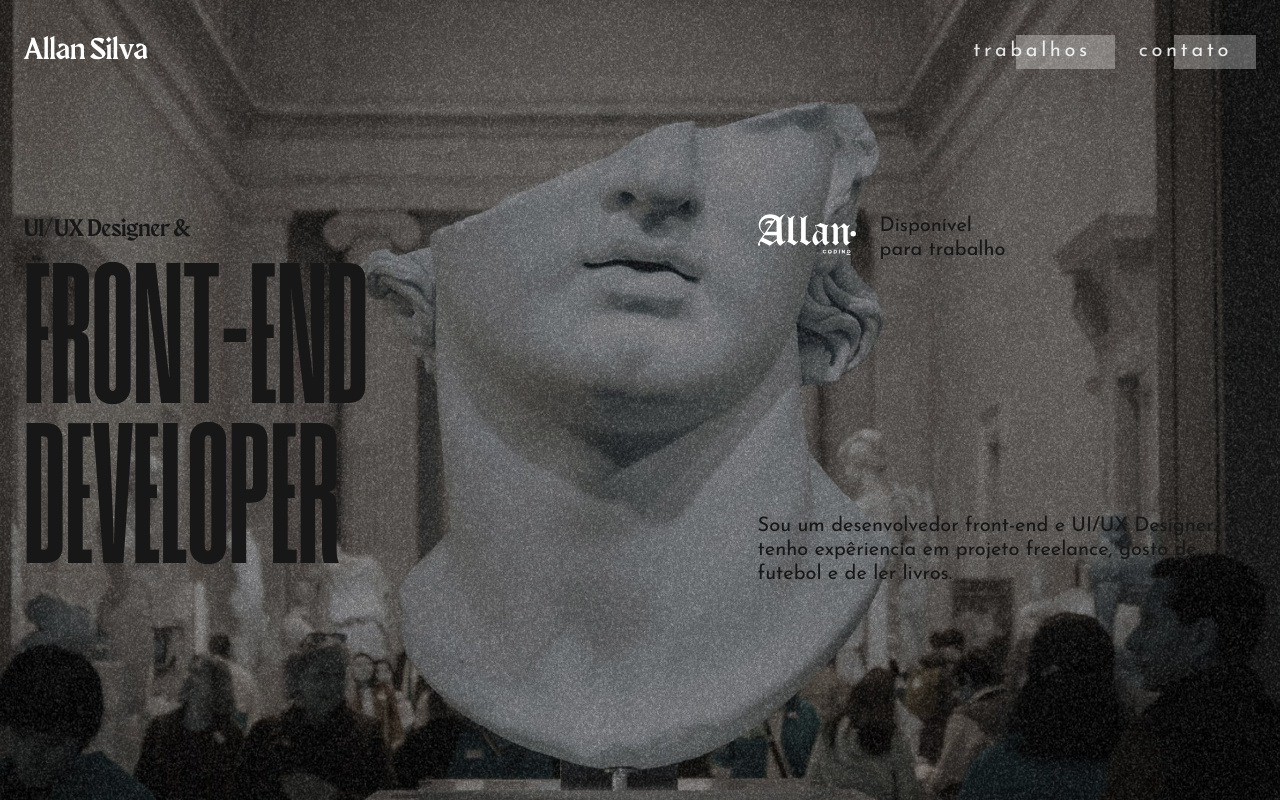
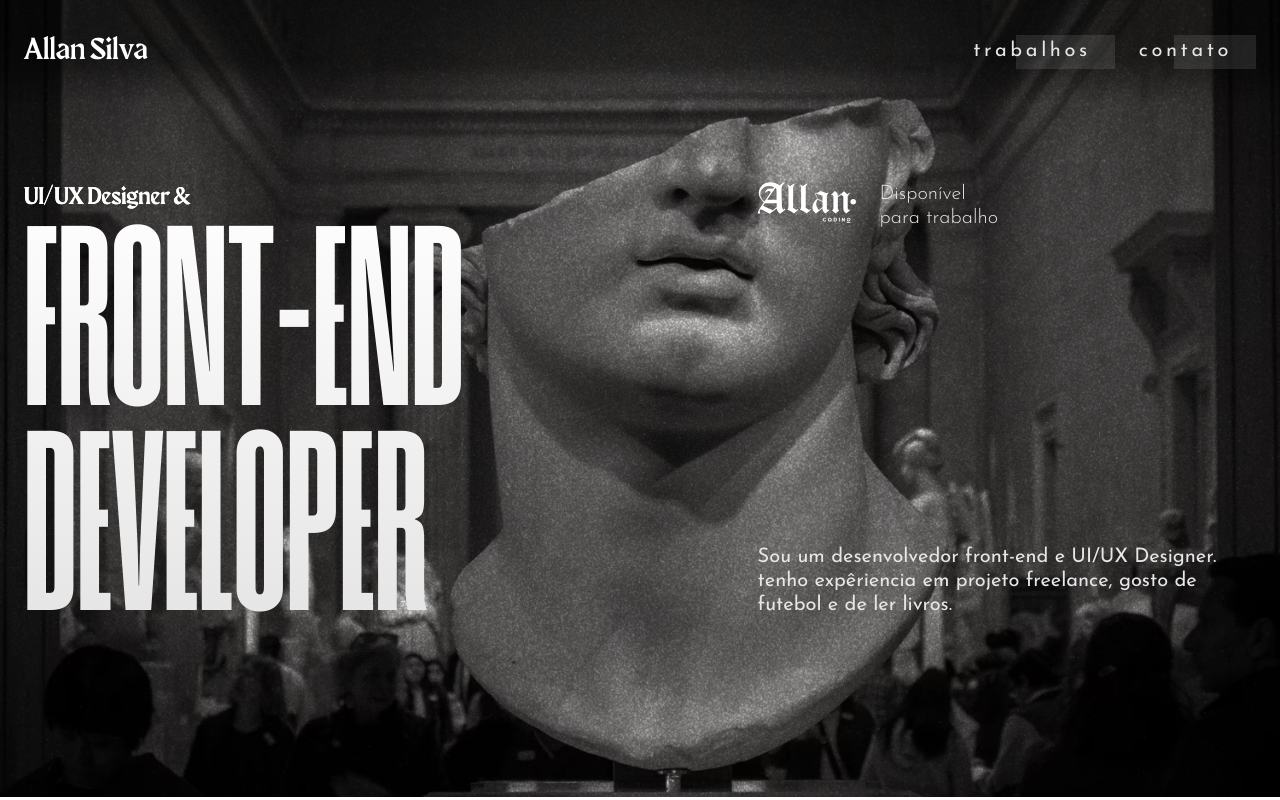
Before and after one commit to allangdasilva/portfolio, a Next.js app: page / in a window 1280 px wide. Built offline with nearby package versions, Linux system fonts and the light colour scheme.

Commit message:
Implementação da Hero Section concluída + Pequenas correções

```diff
--- a/src/app/globals.css
+++ b/src/app/globals.css
@@ -52,7 +52,23 @@
 
 @layer components {
   .link {
-    @apply absolute bottom-1.5 right-0 size-[70%] origin-bottom bg-white/30 group-hover:scale-y-12 transition-transform duration-300 ease-out;
+    @apply absolute bottom-1.5 right-0 size-[70%] origin-bottom bg-white/10 group-hover:scale-y-12 transition-transform duration-300 ease-out -z-10;
+  }
+
+  .title-gradient-responsive {
+    @apply bg-gradient-to-b from-white to-gray-1
+      bg-clip-text text-transparent
+      inline-block font-humane leading-[0.8]
+      text-[16rem]
+      max-[1280px]:text-[14rem]
+      max-[640px]:text-[12rem]
+      max-[400px]:text-[8.5rem];
+  }
+
+  .hero-pt {
+    @apply pt-[182px]
+    max-[640px]:pt-[238px]
+    max-[400px]:pt-[290px];
   }
 }
 
--- a/src/components/HeroSection.tsx
+++ b/src/components/HeroSection.tsx
@@ -4,18 +4,18 @@ import Image from "next/image";
 
 export default function HeroSection() {
   return (
-    <section className="w-full h-screen flex items-center bg-[url(/images/hero-bg.jpg)] bg-center bg-cover bg-no-repeat">
-      <div className="container flex justify-between">
+    <section className="w-full hero-pt pb-[180px] flex bg-[url(/images/hero-bg.avif)] bg-center bg-cover bg-no-repeat ">
+      <div className="container flex justify-between max-lg:flex-col max-lg:gap-8">
         <div>
-          <h1 className="font-humane text-[12.5rem] leading-[0.8] align-bottom">
-            <span className="block font-maragsa text-2xl mb-5">
+          <h1 className="title-gradient-responsive h-[432px] max-[1280px]:h-[388px] max-[1024px]:h-auto">
+            <span className="block font-maragsa text-2xl mb-4 text-white">
               UI/UX Designer &
             </span>
             FRONT-END <br />
             DEVELOPER
           </h1>
         </div>
-        <div className="flex flex-col justify-between">
+        <div className="flex flex-col justify-between max-lg:gap-2">
           <div className="flex gap-6">
             <div className="relative w-[98px] h-[41px]">
               <Image
@@ -26,11 +26,11 @@ export default function HeroSection() {
                 className="object-contain"
               />
             </div>
-            <p className="font-josefin text-xl leading-6">
+            <p className="font-josefin font-light text-xl leading-6 text-gray-1">
               Disponível <br /> para trabalho
             </p>
           </div>
-          <p className="font-josefin text-xl leading-6 max-w-[40ch]">
+          <p className="font-josefin text-xl leading-6 max-w-[40ch] text-gray-1">
             Sou um desenvolvedor front-end e UI/UX Designer. tenho expêriencia
             em projeto freelance, gosto de futebol e de ler livros.
           </p>
--- a/src/components/Nav.tsx
+++ b/src/components/Nav.tsx
@@ -2,12 +2,13 @@
 
 import { navCopy } from "@/copy/Nav";
 import Link from "next/link";
+import React from "react";
 
 export default function Nav() {
   const copy = navCopy;
 
   return (
-    <nav className="fixed w-full top-0 left-0">
+    <nav className="fixed w-full top-0 left-0 z-10 bg-gradient-to-b from-black/40 from-60% to-transparent max-[640px]:from-black/60">
       <div className="container w-full flex justify-between items-center gap-6 py-6 max-sm:flex-col max-sm:gap-2">
         <Link
           className="inline-block py-3 font-maragsa text-3xl leading-[1] text-white"
@@ -15,7 +16,7 @@ export default function Nav() {
         >
           Allan Silva
         </Link>
-        <ul className="flex justify-between gap-6 max-[332px]:flex-col max-[332px]:items-center max-[332px]:gap-1">
+        <ul className="flex justify-between gap-6 max-[400px]:flex-col max-[400px]:items-center max-[400px]:gap-1">
           {copy.map(({ key, id, name }) => (
             <li className="font-josefin text-xl text-gray-1" key={key}>
               <a
--- a/src/fonts/font.ts
+++ b/src/fonts/font.ts
@@ -2,7 +2,7 @@ import { Josefin_Sans } from "next/font/google";
 import localFont from "next/font/local";
 
 export const josefinSans = Josefin_Sans({
-  weight: "400",
+  weight: ["400", "300"],
   style: "normal",
   subsets: ["latin"],
   display: "swap",
--- /dev/null
+++ b/src/helper/GlobalContext.tsx
@@ -0,0 +1,40 @@
+"use client";
+
+import React from "react";
+
+type INav = {
+  navHeight: number;
+  navRef: React.RefObject<HTMLElement | null>;
+};
+
+export const GlobalContext = React.createContext<INav | null>(null);
+
+export const GlobalNav = ({ children }: React.PropsWithChildren) => {
+  const navRef = React.useRef<HTMLElement>(null);
+  const [navHeight, setNavHeight] = React.useState(0);
+
+  React.useEffect(() => {
+    const updateNav = () => {
+      if (navRef.current) {
+        setNavHeight(navRef.current.offsetHeight);
+      }
+    };
+    updateNav();
+    window.addEventListener("resize", updateNav);
+
+    return () => window.removeEventListener("resize", updateNav);
+  }, []);
+
+  return (
+    <GlobalContext.Provider value={{ navHeight, navRef }}>
+      {children}
+    </GlobalContext.Provider>
+  );
+};
+
+export const navContext = () => {
+  const context = React.useContext(GlobalContext);
+  if (context === null)
+    throw new Error("navContext deve estar dentro do Provider");
+  return context;
+};
```
Also changed, not shown: public/images/hero-bg.avif (added), public/images/hero-bg.jpg (deleted).
